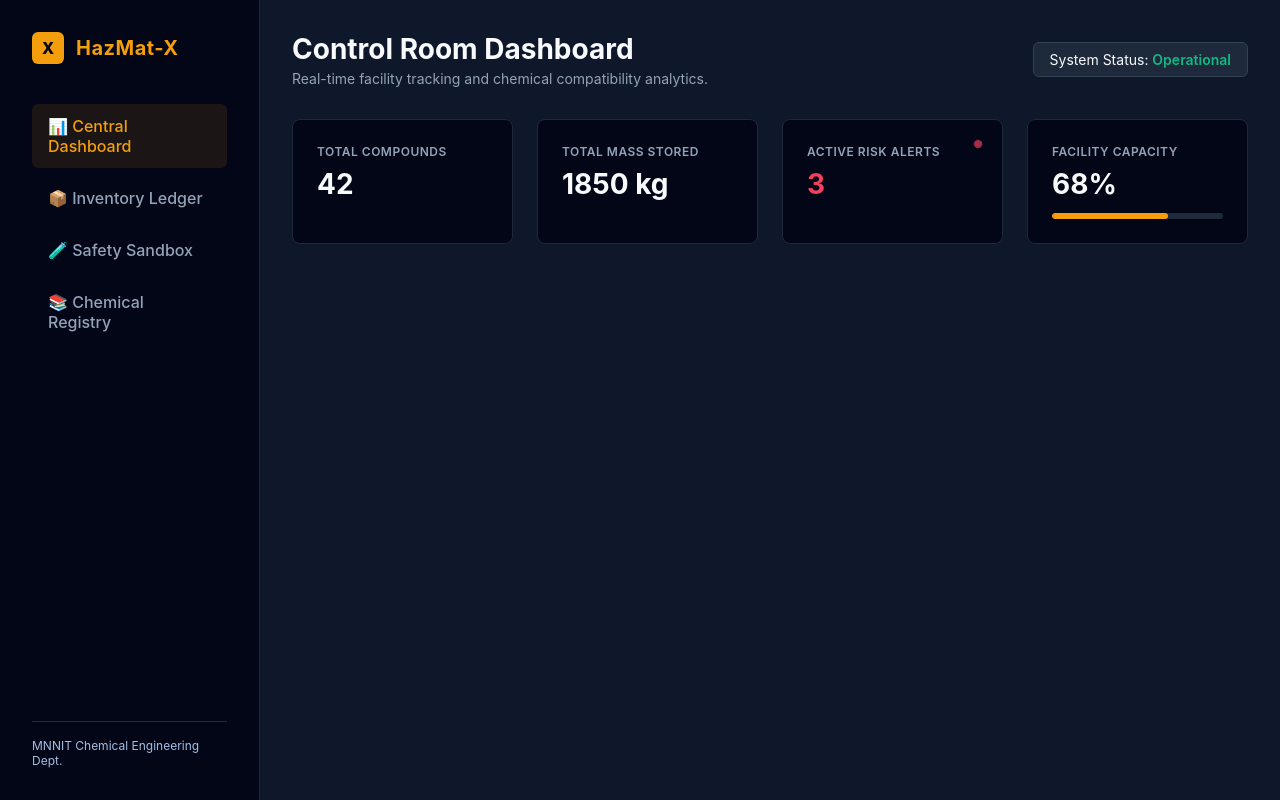
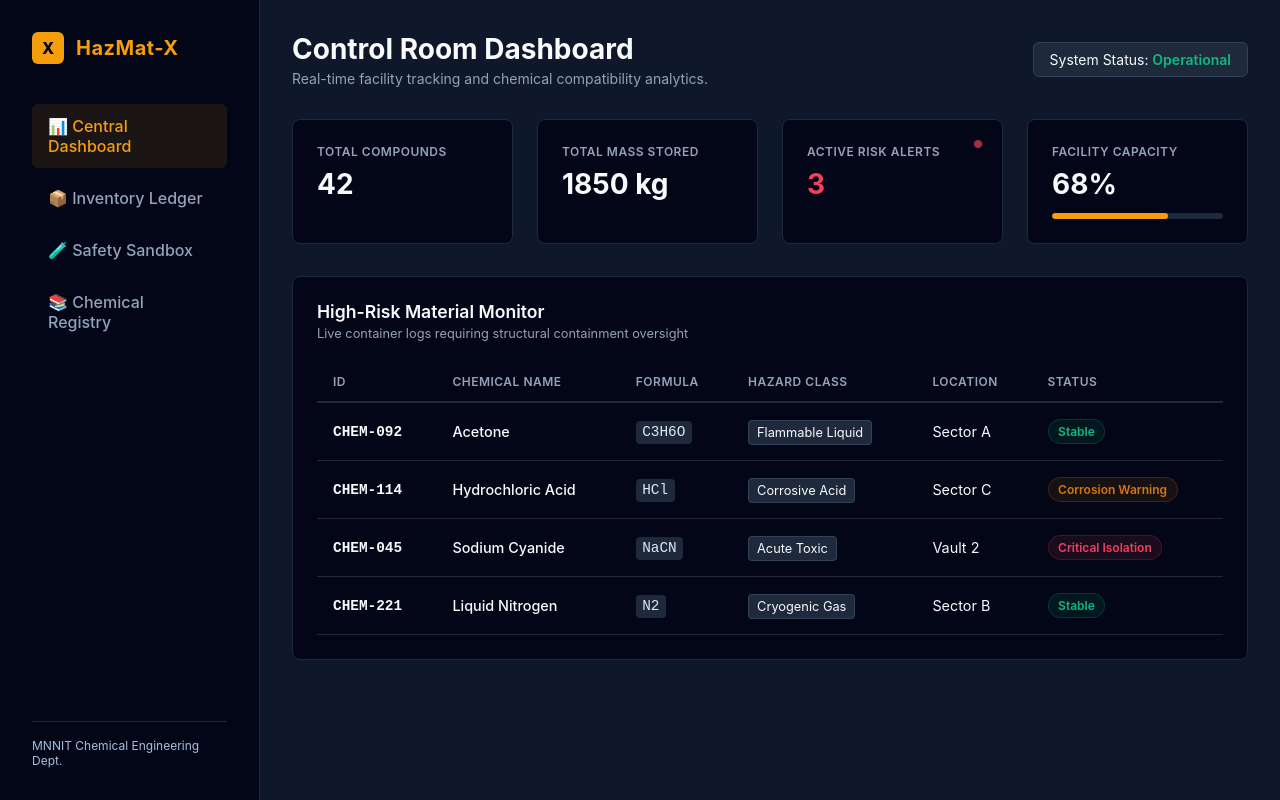
Before and after one commit to saumya50/HAZMAT-X, a React app in the folder frontend/: page / in a window 1280 px wide. Built offline with nearby package versions, Linux system fonts and the light colour scheme; the HTML template or start-up script is replaced by a standard one.

Commit message:
refactor: modularize dashboard elements into dedicated subcomponents

```diff
--- /dev/null
+++ b/frontend/src/components/InventoryTable.jsx
@@ -0,0 +1,46 @@
+import React from 'react';
+
+export default function InventoryTable({ inventory }) {
+  return (
+    <section className="table-section">
+      <div className="table-header-bar">
+        <h3>High-Risk Material Monitor</h3>
+        <span className="table-subtitle">Live container logs requiring structural containment oversight</span>
+      </div>
+
+      <div className="table-wrapper">
+        <table className="inventory-table">
+          <thead>
+            <tr>
+              <th>ID</th>
+              <th>Chemical Name</th>
+              <th>Formula</th>
+              <th>Hazard Class</th>
+              <th>Location</th>
+              <th>Status</th>
+            </tr>
+          </thead>
+          <tbody>
+            {inventory.map((item) => (
+              <tr key={item.id}>
+                <td className="tech-code">{item.id}</td>
+                <td className="chem-name">{item.name}</td>
+                <td className="chem-formula"><code>{item.formula}</code></td>
+                <td><span className="hazard-tag">{item.class}</span></td>
+                <td>{item.zone}</td>
+                <td>
+                  <span className={`status-pill ${
+                    item.status.includes('Stable') ? 'pill-stable' :
+                    item.status.includes('Warning') ? 'pill-warning' : 'pill-critical'
+                  }`}>
+                    {item.status}
+                  </span>
+                </td>
+              </tr>
+            ))}
+          </tbody>
+        </table>
+      </div>
+    </section>
+  );
+}
--- /dev/null
+++ b/frontend/src/components/MetricGrid.jsx
@@ -0,0 +1,33 @@
+import React from 'react';
+
+export default function MetricGrid({ metrics }) {
+  return (
+    <section className="stats-grid">
+      <div className="stat-card">
+        <p className="card-title">Total Compounds</p>
+        <p className="card-number">{metrics.totalChemicals}</p>
+      </div>
+
+      <div className="stat-card">
+        <p className="card-title">Total Mass Stored</p>
+        <p className="card-number">{metrics.totalWeightKg} kg</p>
+      </div>
+
+      <div className="stat-card">
+        <p className="card-title">Active Risk Alerts</p>
+        <p className={`card-number ${metrics.activeAlerts > 0 ? 'danger-text' : ''}`}>
+          {metrics.activeAlerts}
+        </p>
+        {metrics.activeAlerts > 0 && <div className="alert-ping" />}
+      </div>
+
+      <div className="stat-card">
+        <p className="card-title">Facility Capacity</p>
+        <p className="card-number">{metrics.storageCapacityPct}%</p>
+        <div className="progress-track">
+          <div className="progress-fill" style={{ width: `${metrics.storageCapacityPct}%` }}></div>
+        </div>
+      </div>
+    </section>
+  );
+}
--- /dev/null
+++ b/frontend/src/components/Sidebar.jsx
@@ -0,0 +1,25 @@
+import React from 'react';
+
+export default function Sidebar() {
+  return (
+    <aside className="sidebar">
+      <div>
+        <div className="sidebar-brand">
+          <div className="brand-icon">X</div>
+          <h1 className="brand-text">HazMat-X</h1>
+        </div>
+
+        <nav className="nav-menu">
+          <a href="#" className="nav-link active">📊 Central Dashboard</a>
+          <a href="#" className="nav-link">📦 Inventory Ledger</a>
+          <a href="#" className="nav-link">🧪 Safety Sandbox</a>
+          <a href="#" className="nav-link">📚 Chemical Registry</a>
+        </nav>
+      </div>
+
+      <div className="sidebar-footer">
+        MNNIT Chemical Engineering Dept.
+      </div>
+    </aside>
+  );
+}
--- a/frontend/src/pages/Dashboard.jsx
+++ b/frontend/src/pages/Dashboard.jsx
@@ -1,4 +1,7 @@
-import React,{useState} from 'react';
+import React, { useState } from 'react';
+import Sidebar from '../components/Sidebar';
+import MetricGrid from '../components/MetricGrid';
+import InventoryTable from '../components/InventoryTable';
 import './dashboard.css';
 
 export default function Dashboard() {
@@ -8,30 +11,18 @@ export default function Dashboard() {
     activeAlerts: 3,
     storageCapacityPct: 68,
   });
+
+  const [inventory] = useState([
+    { id: 'CHEM-092', name: 'Acetone', formula: 'C3H6O', class: 'Flammable Liquid', zone: 'Sector A', status: 'Stable' },
+    { id: 'CHEM-114', name: 'Hydrochloric Acid', formula: 'HCl', class: 'Corrosive Acid', zone: 'Sector C', status: 'Corrosion Warning' },
+    { id: 'CHEM-045', name: 'Sodium Cyanide', formula: 'NaCN', class: 'Acute Toxic', zone: 'Vault 2', status: 'Critical Isolation' },
+    { id: 'CHEM-221', name: 'Liquid Nitrogen', formula: 'N2', class: 'Cryogenic Gas', zone: 'Sector B', status: 'Stable' },
+  ]);
+
   return (
     <div className="app-container">
 
-
-      <aside className="sidebar">
-        <div>
-          <div className="sidebar-brand">
-            <div className="brand-icon">X</div>
-            <h1 className="brand-text">HazMat-X</h1>
-          </div>
-
-          <nav className="nav-menu">
-            <a href="#" className="nav-link active">📊 Central Dashboard</a>
-            <a href="#" className="nav-link">📦 Inventory Ledger</a>
-            <a href="#" className="nav-link">🧪 Safety Sandbox</a>
-            <a href="#" className="nav-link">📚 Chemical Registry</a>
-          </nav>
-        </div>
-
-        <div className="sidebar-footer">
-          MNNIT Chemical Engineering Dept.
-        </div>
-      </aside>
-
+      <Sidebar />
 
       <main className="main-viewport">
         <header className="view-header">
@@ -43,34 +34,12 @@ export default function Dashboard() {
             System Status: <span className="status-indicator">Operational</span>
           </div>
         </header>
-        <section className="stats-grid">
-          <div className="stat-card">
-            <p className="card-title">Total Compounds</p>
-            <p className="card-number">{metrics.totalChemicals}</p>
-          </div>
 
-          <div className="stat-card">
-            <p className="card-title">Total Mass Stored</p>
-            <p className="card-number">{metrics.totalWeightKg} kg</p>
-          </div>
 
-          <div className="stat-card">
-            <p className="card-title">Active Risk Alerts</p>
-            <p className={`card-number ${metrics.activeAlerts > 0 ? 'danger-text' : ''}`}>
-              {metrics.activeAlerts}
-            </p>
-            {metrics.activeAlerts > 0 && <div className="alert-ping" />}
-          </div>
+        <MetricGrid metrics={metrics} />
 
-          <div className="stat-card">
-            <p className="card-title">Facility Capacity</p>
-            <p className="card-number">{metrics.storageCapacityPct}%</p>
-            <div className="progress-track">
-              <div className="progress-fill" style={{ width: `${metrics.storageCapacityPct}%` }}></div>
-            </div>
-          </div>
-        </section>
 
+        <InventoryTable inventory={inventory} />
 
       </main>
     </div>
--- a/frontend/src/pages/dashboard.css
+++ b/frontend/src/pages/dashboard.css
@@ -209,3 +209,107 @@ body,
   50% { opacity: 1; transform: scale(1.2); }
   100% { opacity: 0.4; transform: scale(0.9); }
 }
+.table-section {
+  background-color: var(--bg-sidebar);
+  border: 1px solid var(--border);
+  border-radius: 8px;
+  padding: 1.5rem;
+}
+
+.table-header-bar {
+  margin-bottom: 1.25rem;
+}
+
+.table-header-bar h3 {
+  font-size: 1.1rem;
+  font-weight: 600;
+}
+
+.table-subtitle {
+  font-size: 0.8rem;
+  color: var(--text-secondary);
+}
+
+.table-wrapper {
+  width: 100%;
+  overflow-x: auto;
+}
+
+.inventory-table {
+  width: 100%;
+  border-collapse: collapse;
+  text-align: left;
+  font-size: 0.9rem;
+}
+
+.inventory-table th {
+  color: var(--text-secondary);
+  font-weight: 600;
+  text-transform: uppercase;
+  font-size: 0.75rem;
+  letter-spacing: 0.5px;
+  padding: 0.75rem 1rem;
+  border-bottom: 2px solid var(--border);
+}
+
+.inventory-table td {
+  padding: 1rem;
+  border-bottom: 1px solid var(--border);
+  color: var(--text-primary);
+}
+
+.inventory-table tr:hover td {
+  background-color: rgba(30, 41, 59, 0.4);
+}
+
+.tech-code {
+  font-family: monospace;
+  color: var(--brand-color);
+  font-weight: 600;
+}
+
+.chem-name {
+  font-weight: 500;
+}
+
+.chem-formula code {
+  background-color: #1e293b;
+  padding: 0.2rem 0.4rem;
+  border-radius: 4px;
+  color: #e2e8f0;
+}
+
+.hazard-tag {
+  background-color: #1e293b;
+  border: 1px solid #334155;
+  padding: 0.25rem 0.5rem;
+  border-radius: 4px;
+  font-size: 0.8rem;
+}
+
+
+.status-pill {
+  display: inline-block;
+  font-size: 0.75rem;
+  font-weight: 600;
+  padding: 0.25rem 0.6rem;
+  border-radius: 50px;
+}
+
+.pill-stable {
+  background-color: rgba(16, 185, 129, 0.1);
+  color: var(--status-success);
+  border: 1px solid rgba(16, 185, 129, 0.2);
+}
+
+.pill-warning {
+  background-color: rgba(217, 119, 6, 0.1);
+  color: var(--status-warning);
+  border: 1px solid rgba(217, 119, 6, 0.2);
+}
+
+.pill-critical {
+  background-color: rgba(244, 63, 94, 0.1);
+  color: var(--status-danger);
+  border: 1px solid rgba(244, 63, 94, 0.2);
+}
```
